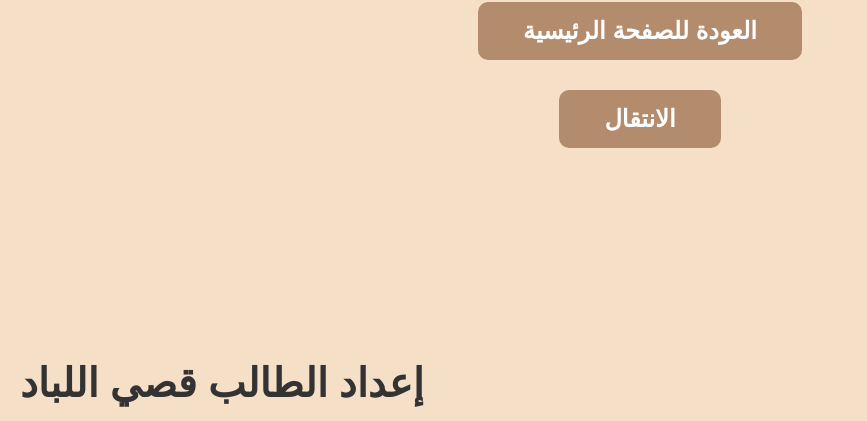
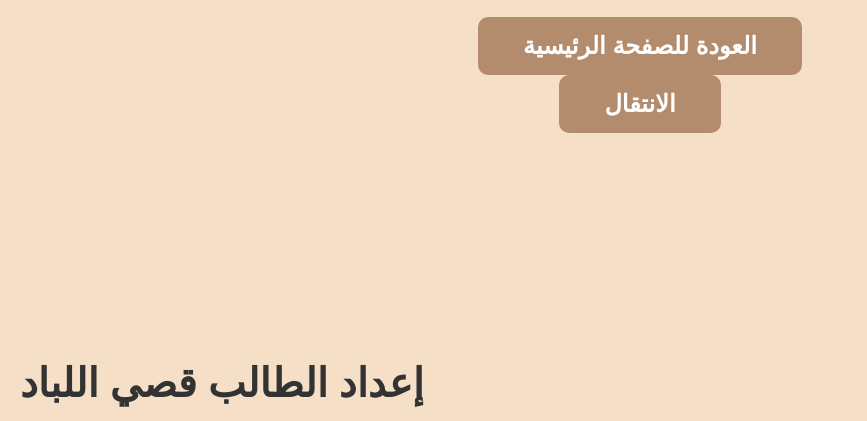
Before and after one commit to alomarir47-debug/welcometojordan-qusai, a plain HTML site: page end-page.html in a window 1280 px wide. Shown: the part 379-800 px from the top of the page, without its empty margins (0-867 px from the left). Drawn offline with Linux system fonts and the light colour scheme.

Commit message:
Add files via upload
Signed-off-by: alomarir47-debug <alomarir47@gmail.com>

```diff
--- a/end-page.html
+++ b/end-page.html
@@ -65,6 +65,7 @@
 
 <!-- زر العودة للصفحة الرئيسية -->
 <button class="end-btn" onclick="location.href='page1.html'">العودة للصفحة الرئيسية</button>
+<button class="end-btn" onclick="location.href='login.html'">الانتقال</button>
 
 <!-- نص الإعداد أسفل الصفحة على اليسار -->
 <div class="footer-credit" id="footerCredit">إعداد الطالب قصي اللباد</div>
@@ -98,7 +99,6 @@
         }, 20);
     });
 </script>
-<button class="move-btn" onclick="location.href='login.html'">الانتقال</button>
 
 </body>
 </html>
```
Also changed, not shown: login.html (+1 -1 lines), page6.html (+1 -1 lines).
